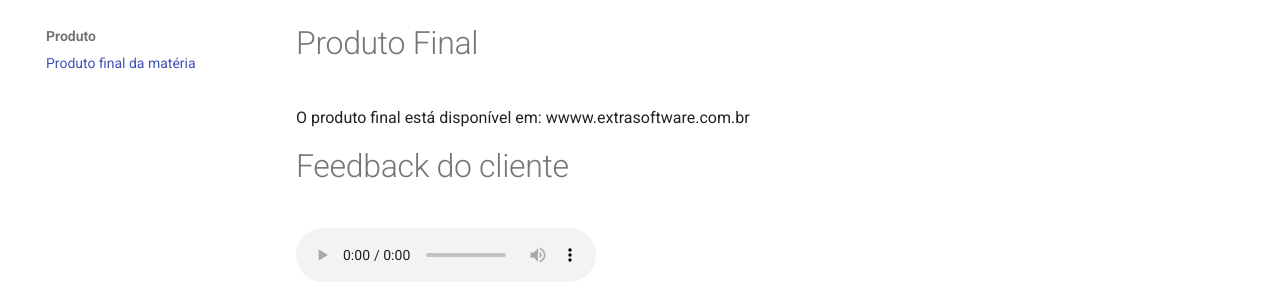
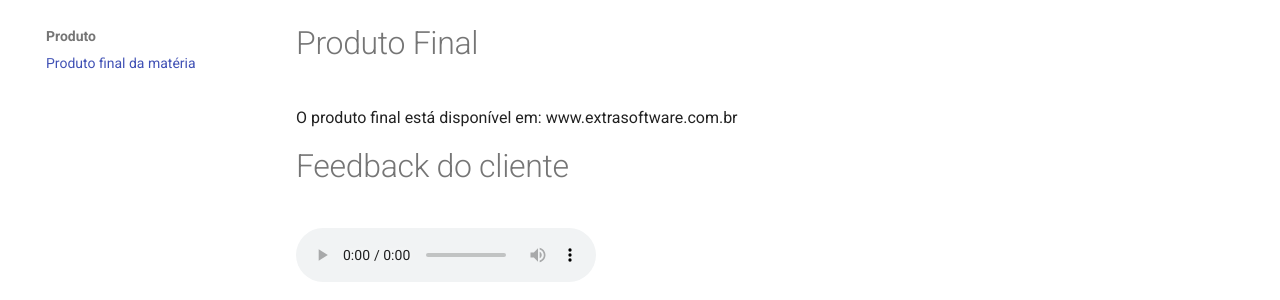
Before and after one commit to mdsreq-fga-unb/2025.1-T02-ExtraGestao, an MkDocs documentation site: the page built from docs/docs/produto/produto-final.md, in a window 1280 px wide. Shown: the part 123-423 px from the top of the page. Built offline with MkDocs 1.6.1 and Material for MkDocs 9.7.7, drawn with Linux system fonts in a browser that asks for light colours; comment, search, counter and statistics services are not loaded.

```diff
--- a/docs/docs/produto/produto-final.md
+++ b/docs/docs/produto/produto-final.md
@@ -1,5 +1,5 @@
 # Produto Final
-O produto final está disponível em: wwww.extrasoftware.com.br
+O produto final está disponível em: www.extrasoftware.com.br
 
 # Feedback do cliente
 <audio controls>
```
Also changed, not shown: docs/docs/estudos-de-caso/casosdeuso.md (+1 -1 lines), docs/docs/estudos-de-caso/pbb.md (+1 -1 lines), docs/docs/estudos-de-caso/usm.md (+1 -1 lines).
